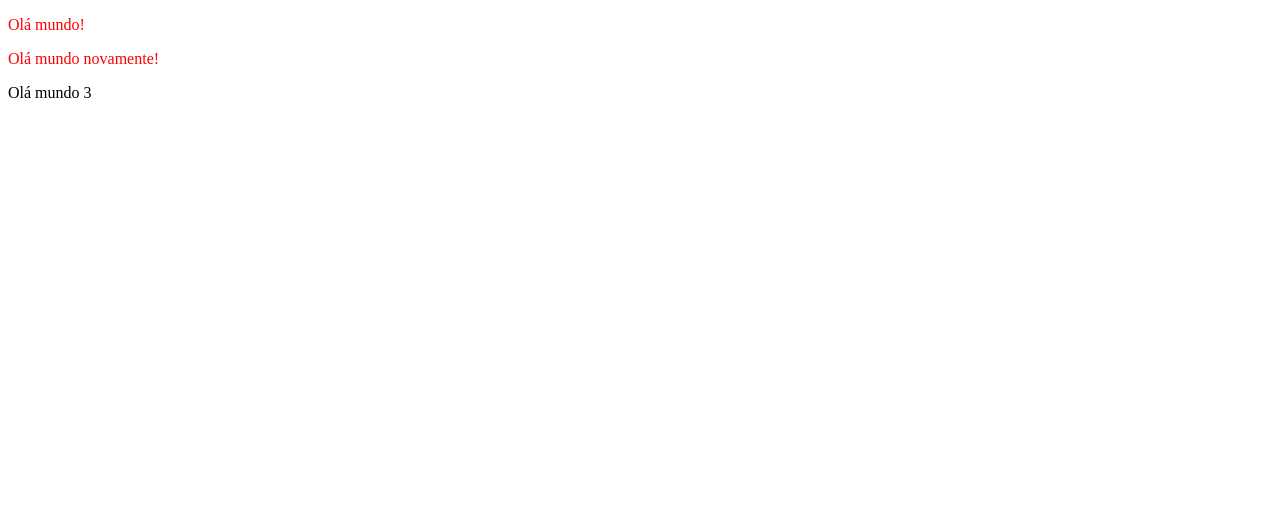
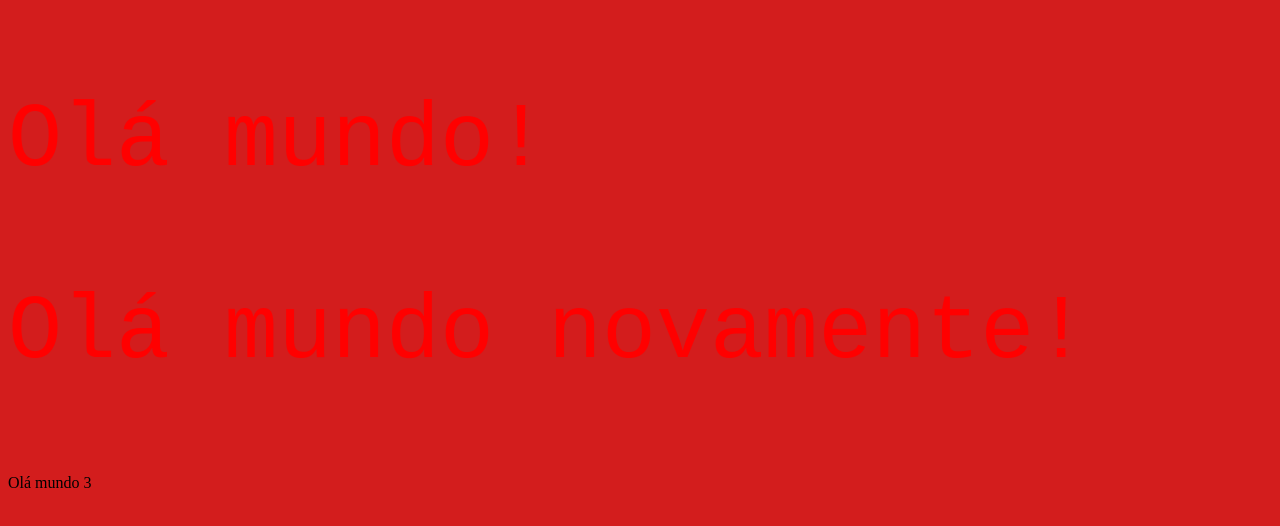
Before and after one commit to Nipodemos/curso_udemy_tutorial_CSS, a plain HTML site: page index.html in a window 1280 px wide. Drawn offline with Linux system fonts and the light colour scheme.

Commit message:
Cores
uma das forma de colocar cores no CSS é
colocando o nome da cor em inglês, como "red" ou "blue"
mas podemos usar o valor RGB,
que é quando colocamos uma hashtag seguida por 6 numeros
um padrão bem conhecido, só  jogar no google
outra coisa aprendida é que se vc quiser deixar o site inteiro
numa cor só, vc pode colocar essa cor na tag <body>
que é a tag princial

também aprendi a mudar o tamanho de textos
usamos o "font-size" e definimos o tamanho em pixels
não foi ensinado no vídeo mas podemos usar outros tipos de medidas de tamanho
além do pixel

também aprendi sobre font-family, que é o tipo de fonte

vc pode alterar a fonte do seu site facilmente, ou alterar
o de um elemento só
mostrando que se o nome do tipo de fonte tiver espaços, vc precisa
colocar ele entre aspas, se for um nome só, sem espaços,
não precisa

por último aprendi que vc pode colocar múltiplas fontes em 1 linha só,
o objetivo disso é que se no computador do usuário que estiver
visitando o seu site não tiver a primeira fonte,
ele automaticamente tenta definir a segunda,
ou a terceira
normalmente coloca a primeira como uma que pode não ter
e a segunda e a terceira são fontes mais genéricas
que é quase 100% de chance de ter no computador do usuário

```diff
--- a/style.css
+++ b/style.css
@@ -10,4 +10,12 @@ seletor {
 
 p {
     color: red;
+    font-size: 90px;
+    font-family: Arial;
+    font-family: "Comic Sans MS";
+    font-family: 'Courier New', Courier, monospace;
 }
+
+body {
+    background-color: #d31d1d;
+}
```
